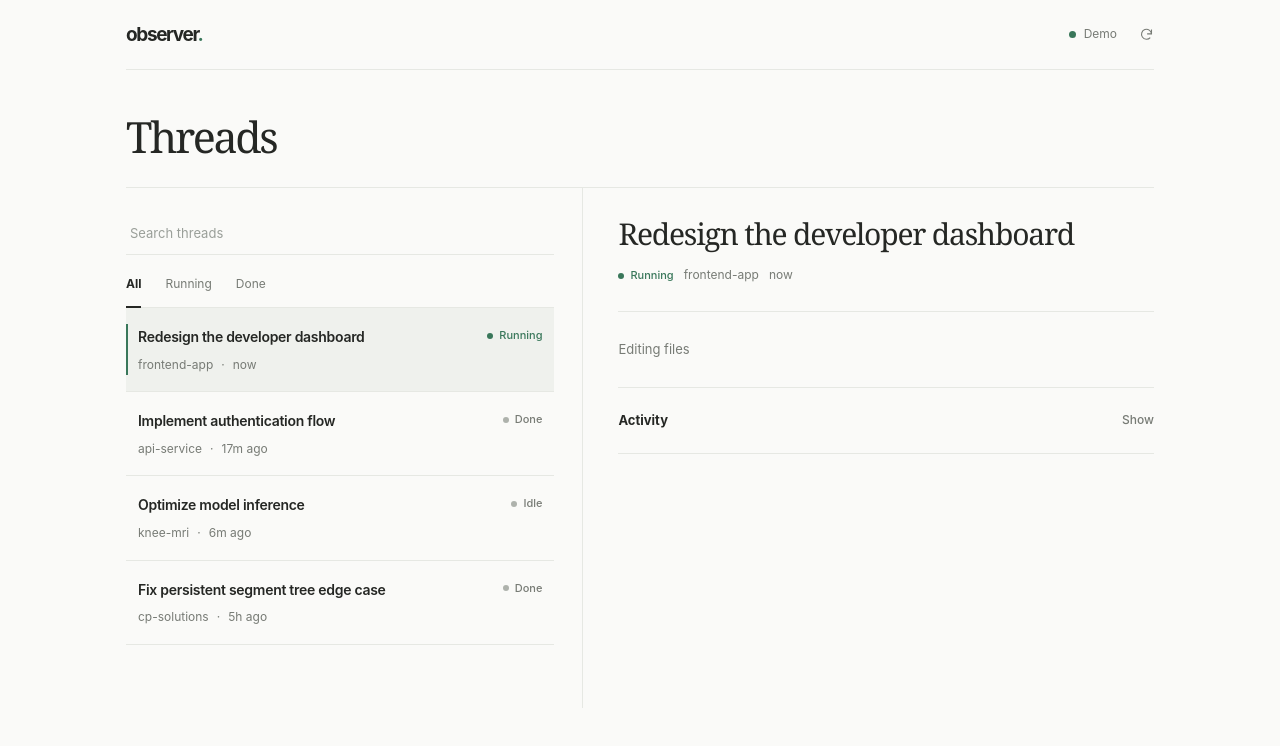
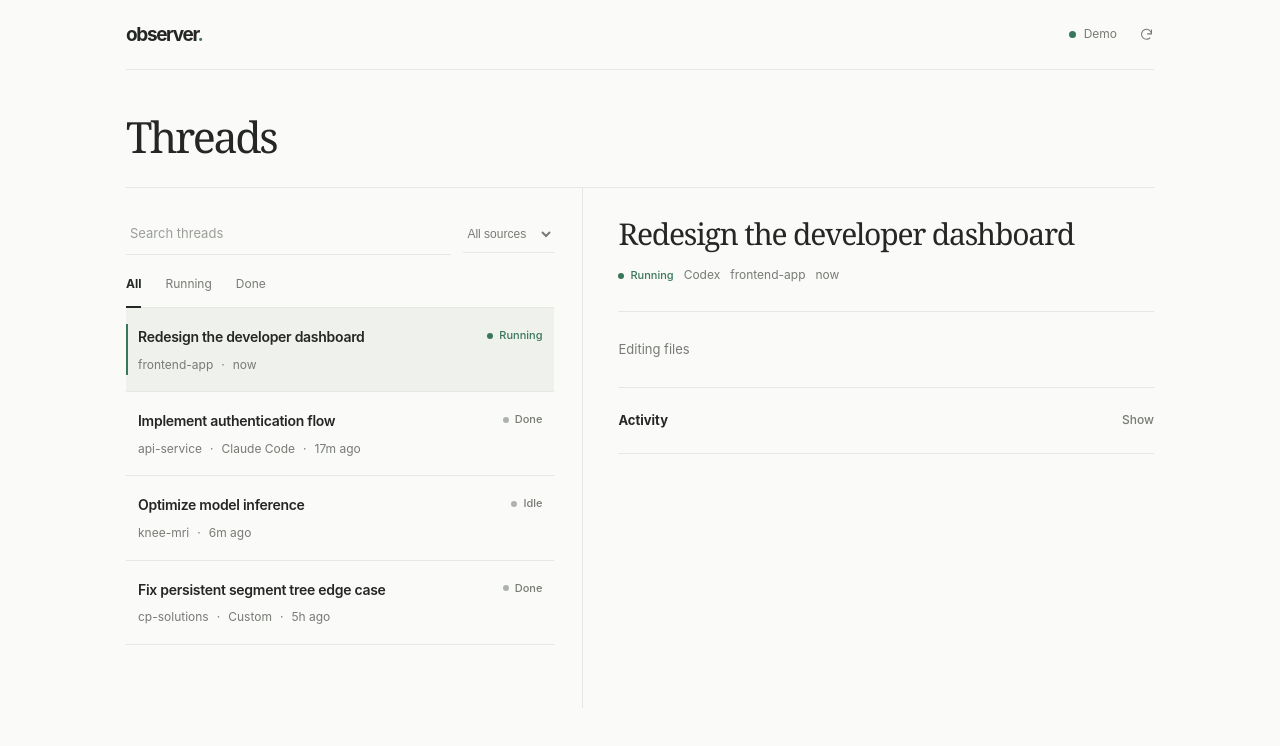
Before and after one commit to brendonwang/observer, a website: page dashboard-preview.html in a window 1280 px wide. Drawn offline with Linux system fonts and the light colour scheme.

Commit message:
Update offline demo for multiple activity sources

```diff
--- a/dashboard-preview.html
+++ b/dashboard-preview.html
@@ -5,7 +5,7 @@
 <meta name="viewport" content="width=device-width, initial-scale=1, viewport-fit=cover">
 <meta name="theme-color" content="#fafaf8">
 <meta name="color-scheme" content="light">
-<meta name="description" content="Codex thread monitor">
+<meta name="description" content="Private activity monitor">
 <title>Observer</title>
 <style nonce="__NONCE__">
 :root{--bg:#fafaf8;--ink:#252724;--muted:#777b75;--line:#e6e8e3;--hover:#f3f4f0;--selected:#eff1ed;--green:#39775a;--red:#9f5a51;--sans:"SF Pro Display","Helvetica Neue",-apple-system,BlinkMacSystemFont,Arial,sans-serif;--serif:Georgia,"Times New Roman",serif}
@@ -33,6 +33,9 @@ a{color:inherit;text-underline-offset:3px}a:hover{color:var(--green)}
 .search{height:42px;display:flex;align-items:center;border-bottom:1px solid var(--line);padding:0 2px;background:transparent}
 .search:focus-within{border-color:#819c87}
 .search input{border:0;outline:0;background:none;min-width:0;width:100%;font-size:13px;color:var(--ink)}.search input::placeholder{color:#9a9f99}
+ .source-select{min-width:0;max-width:145px;border:0;border-bottom:1px solid var(--line);background:transparent;color:var(--muted);height:37px;font-size:12px;outline-offset:2px}
+ .controls{display:flex;gap:12px;align-items:center}
+ .controls .search{flex:1;min-width:0}
 .filters{display:flex;gap:24px;padding:9px 0 0;border-bottom:1px solid var(--line)}
 .filter{position:relative;color:var(--muted);border:0;background:none;font-size:12px;padding:10px 0 13px;min-height:43px}
 .filter:hover,.filter.active{color:var(--ink)}.filter.active{font-weight:650}.filter.active::after{content:"";position:absolute;bottom:-1px;left:0;right:0;height:2px;background:var(--ink)}
@@ -117,7 +120,7 @@ a{color:inherit;text-underline-offset:3px}a:hover{color:var(--green)}
     <p id="error-notice" class="notice" role="status" hidden></p>
     <div class="workspace">
       <section class="list-panel" aria-label="Threads">
-        <label class="search"><input type="search" id="search" aria-label="Search threads" placeholder="Search threads"></label>
+        <div class="controls"><label class="search"><input type="search" id="search" aria-label="Search threads" placeholder="Search threads"></label><select id="source-filter" class="source-select" aria-label="Filter by source"><option value="all">All sources</option></select></div>
         <div class="filters" role="group" aria-label="Filter threads"><button class="filter active" type="button" data-filter="all" aria-pressed="true">All</button><button class="filter" type="button" data-filter="working" aria-pressed="false">Running</button><button class="filter" type="button" data-filter="completed" aria-pressed="false">Done</button></div>
         <div id="session-list"></div>
       </section>
@@ -144,6 +147,7 @@ a{color:inherit;text-underline-offset:3px}a:hover{color:var(--green)}
   let selected = null;
   let filter = 'all';
   let term = '';
+  let selectedSource = 'all';
   let listKey = '';
   let initialized = false;
   let loggedIn = false;
@@ -211,7 +215,8 @@ a{color:inherit;text-underline-offset:3px}a:hover{color:var(--green)}
   function filteredThreads() {
     return state.threads.filter(thread => {
       const matchesStatus = filter === 'all' || statusOf(thread) === filter;
-      return matchesStatus && (String(thread.title || '') + ' ' + String(thread.project || '')).toLowerCase().includes(term);
+      const matchesSource = selectedSource === 'all' || (thread.source || 'Codex') === selectedSource;
+      return matchesStatus && matchesSource && (String(thread.title || '') + ' ' + String(thread.project || '') + ' ' + String(thread.source || '')).toLowerCase().includes(term);
     });
   }
 
@@ -283,10 +288,10 @@ a{color:inherit;text-underline-offset:3px}a:hover{color:var(--green)}
     return {
       devices: [{id: 'demo', last_seen_at: Date.now() - 9000}],
       threads: [
-        {id: '3b9aa460-78e9-4e8f-a693-fd91d0000001', title: 'Redesign the developer dashboard', project: 'frontend-app', status: 'working', updated_at: t(17), events: [{at: t(238), kind: 'start', label: 'Codex started a turn'}, {at: t(145), kind: 'tool', label: 'Tool: shell_command'}, {at: t(63), kind: 'message', label: 'Assistant response updated'}, {at: t(17), kind: 'tool', label: 'Tool: apply_patch'}], final_response: '', has_preview: false},
-        {id: '3b9aa460-78e9-4e8f-a693-fd91d0000002', title: 'Implement authentication flow', project: 'api-service', status: 'completed', updated_at: t(1020), events: [{at: t(1470), kind: 'tool', label: 'Tool: apply_patch'}, {at: t(1030), kind: 'message', label: 'Codex posted a response'}, {at: t(1020), kind: 'complete', label: 'Turn completed'}], final_response: 'Implemented authentication and session handling.\n\nAll 12 tests passed.\n\nhttps://example.com', has_preview: false},
-        {id: '3b9aa460-78e9-4e8f-a693-fd91d0000003', title: 'Optimize model inference', project: 'knee-mri', status: 'quiet', updated_at: t(385), events: [{at: t(425), kind: 'start', label: 'Codex started a turn'}, {at: t(385), kind: 'tool', label: 'Tool: shell_command'}], final_response: '', has_preview: false},
-        {id: '3b9aa460-78e9-4e8f-a693-fd91d0000004', title: 'Fix persistent segment tree edge case', project: 'cp-solutions', status: 'completed', updated_at: t(20000), events: [{at: t(20000), kind: 'complete', label: 'Turn completed'}], final_response: 'Fixed the empty-range query. Tests pass.', has_preview: false},
+        {id: '3b9aa460-78e9-4e8f-a693-fd91d0000001', title: 'Redesign the developer dashboard', project: 'frontend-app', status: 'working', updated_at: t(17), events: [{at: t(238), kind: 'start', label: 'Turn started'}, {at: t(145), kind: 'tool', label: 'Tool: shell_command'}, {at: t(63), kind: 'message', label: 'Assistant response updated'}, {at: t(17), kind: 'tool', label: 'Tool: apply_patch'}], final_response: '', has_preview: false},
+        {id: '3b9aa460-78e9-4e8f-a693-fd91d0000002', source: 'Claude Code', title: 'Implement authentication flow', project: 'api-service', status: 'completed', updated_at: t(1020), events: [{at: t(1470), kind: 'tool', label: 'Tool: apply_patch'}, {at: t(1030), kind: 'message', label: 'Assistant responded'}, {at: t(1020), kind: 'complete', label: 'Turn completed'}], final_response: 'Implemented authentication and session handling.\n\nAll 12 tests passed.\n\nhttps://example.com', has_preview: false},
+        {id: '3b9aa460-78e9-4e8f-a693-fd91d0000003', title: 'Optimize model inference', project: 'knee-mri', status: 'quiet', updated_at: t(385), events: [{at: t(425), kind: 'start', label: 'Turn started'}, {at: t(385), kind: 'tool', label: 'Tool: shell_command'}], final_response: '', has_preview: false},
+        {id: '3b9aa460-78e9-4e8f-a693-fd91d0000004', source: 'Custom', title: 'Fix persistent segment tree edge case', project: 'cp-solutions', status: 'completed', updated_at: t(20000), events: [{at: t(20000), kind: 'complete', label: 'Turn completed'}], final_response: 'Fixed the empty-range query. Tests pass.', has_preview: false},
       ],
     };
   }
@@ -313,6 +318,20 @@ a{color:inherit;text-underline-offset:3px}a:hover{color:var(--green)}
     $('connection-text').textContent = demo ? 'Demo' : online() ? 'Live' : state.devices.length ? 'Offline' : 'Waiting';
   }
 
+  function renderSources() {
+    const select = $('source-filter');
+    const sources = [...new Set(state.threads.map(t => t.source || 'Codex'))].sort();
+    if (selectedSource !== 'all' && !sources.includes(selectedSource)) selectedSource = 'all';
+    const key = JSON.stringify(sources);
+    if (select.dataset.sources !== key) {
+      select.replaceChildren(new Option('All sources', 'all'));
+      sources.forEach(source => select.add(new Option(source, source)));
+      select.dataset.sources = key;
+    }
+    select.value = selectedSource;
+    select.hidden = sources.length < 2;
+  }
+
   function alignSelection() {
     const visible = filteredThreads();
     if (!visible.some(thread => thread.id === selected)) selected = visible[0]?.id || null;
@@ -324,7 +343,7 @@ a{color:inherit;text-underline-offset:3px}a:hover{color:var(--green)}
 
   function renderList() {
     const threads = filteredThreads();
-    const key = JSON.stringify([threads.map(thread => [thread.id, thread.title, thread.project, thread.updated_at, statusOf(thread)]), selected, filter, term]);
+    const key = JSON.stringify([threads.map(thread => [thread.id, thread.title, thread.project, thread.source, thread.updated_at, statusOf(thread)]), selected, filter, term, selectedSource]);
     if (listKey === key) return;
     listKey = key;
     const list = $('session-list');
@@ -347,6 +366,7 @@ a{color:inherit;text-underline-offset:3px}a:hover{color:var(--green)}
       if (thread.project && thread.project !== 'Unknown project') {
         meta.append(element('span', 'project', thread.project), element('span', '', '\u00b7'));
       }
+      if (thread.source) meta.append(element('span', '', thread.source), element('span', '', '\u00b7'));
       meta.append(when(thread.updated_at));
       button.append(header, meta);
       button.addEventListener('click', () => openThread(thread.id));
@@ -372,7 +392,8 @@ a{color:inherit;text-underline-offset:3px}a:hover{color:var(--green)}
     const badge = element('span', 'status detail-status');
     const project = element('span', 'detail-project');
     const time = when(0);
-    meta.append(badge, project, time);
+    const source = element('span', 'detail-source');
+    meta.append(badge, source, project, time);
     header.append(title, meta);
     root.append(header);
 
@@ -436,6 +457,7 @@ a{color:inherit;text-underline-offset:3px}a:hover{color:var(--green)}
     const title = root.querySelector('.detail-title');
     if (title.textContent !== thread.title) title.textContent = thread.title;
     setStatus(root.querySelector('.detail-status'), status);
+    root.querySelector('.detail-source').textContent = thread.source || 'Codex';
     const project = root.querySelector('.detail-project');
     project.textContent = thread.project && thread.project !== 'Unknown project' ? thread.project : '';
     project.hidden = !project.textContent;
@@ -500,6 +522,7 @@ a{color:inherit;text-underline-offset:3px}a:hover{color:var(--green)}
   function render() {
     if (!loggedIn) return;
     renderHeader();
+    renderSources();
     renderList();
     renderDetail();
     refreshRelativeTimes();
@@ -633,6 +656,12 @@ a{color:inherit;text-underline-offset:3px}a:hover{color:var(--green)}
   });
 
   $('refresh').addEventListener('click', refresh);
+  $('source-filter').addEventListener('change', event => {
+    selectedSource = event.target.value;
+    alignSelection();
+    listKey = '';
+    render();
+  });
   $('search').addEventListener('input', event => {
     term = event.target.value.trim().toLowerCase();
     alignSelection();
```
